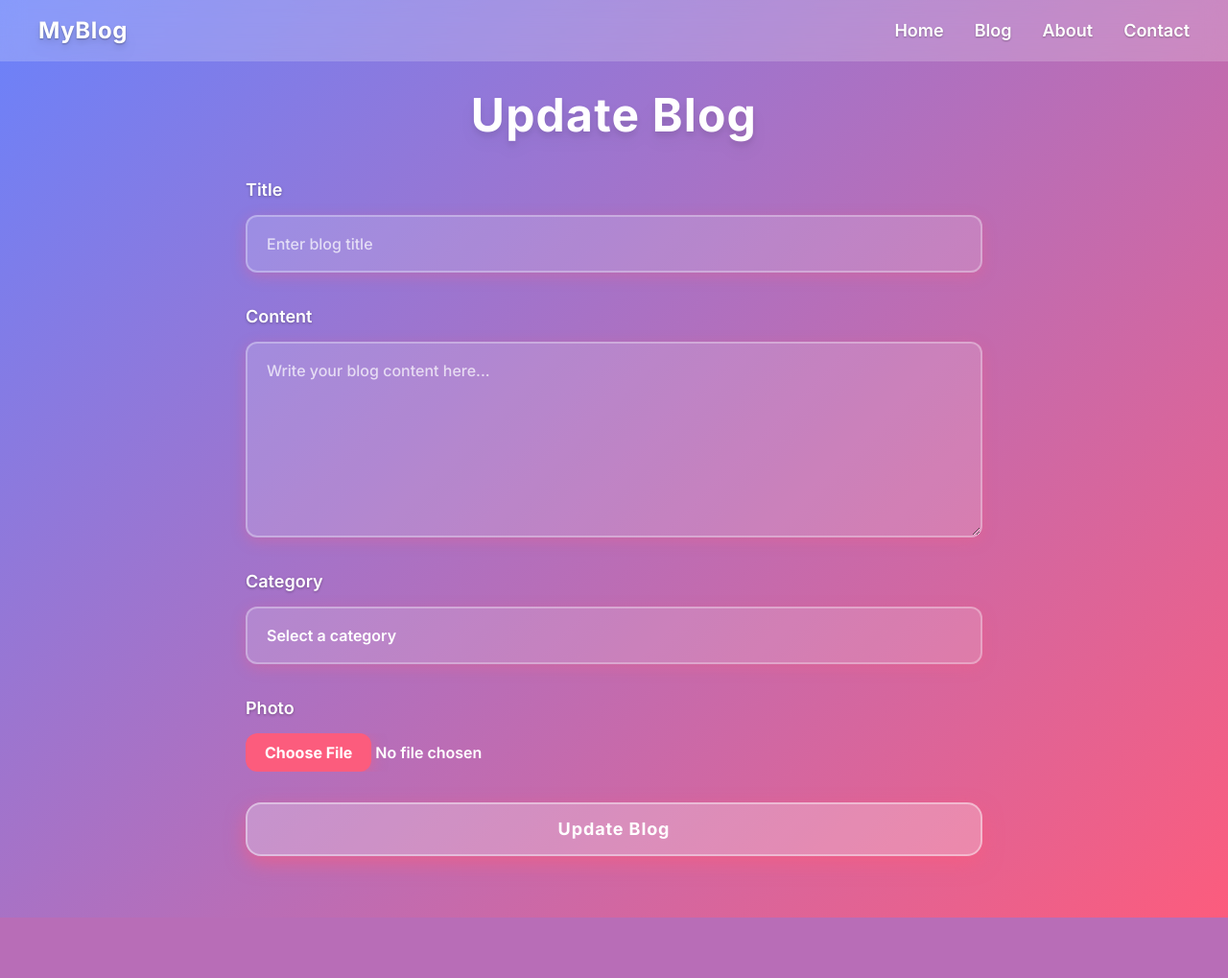
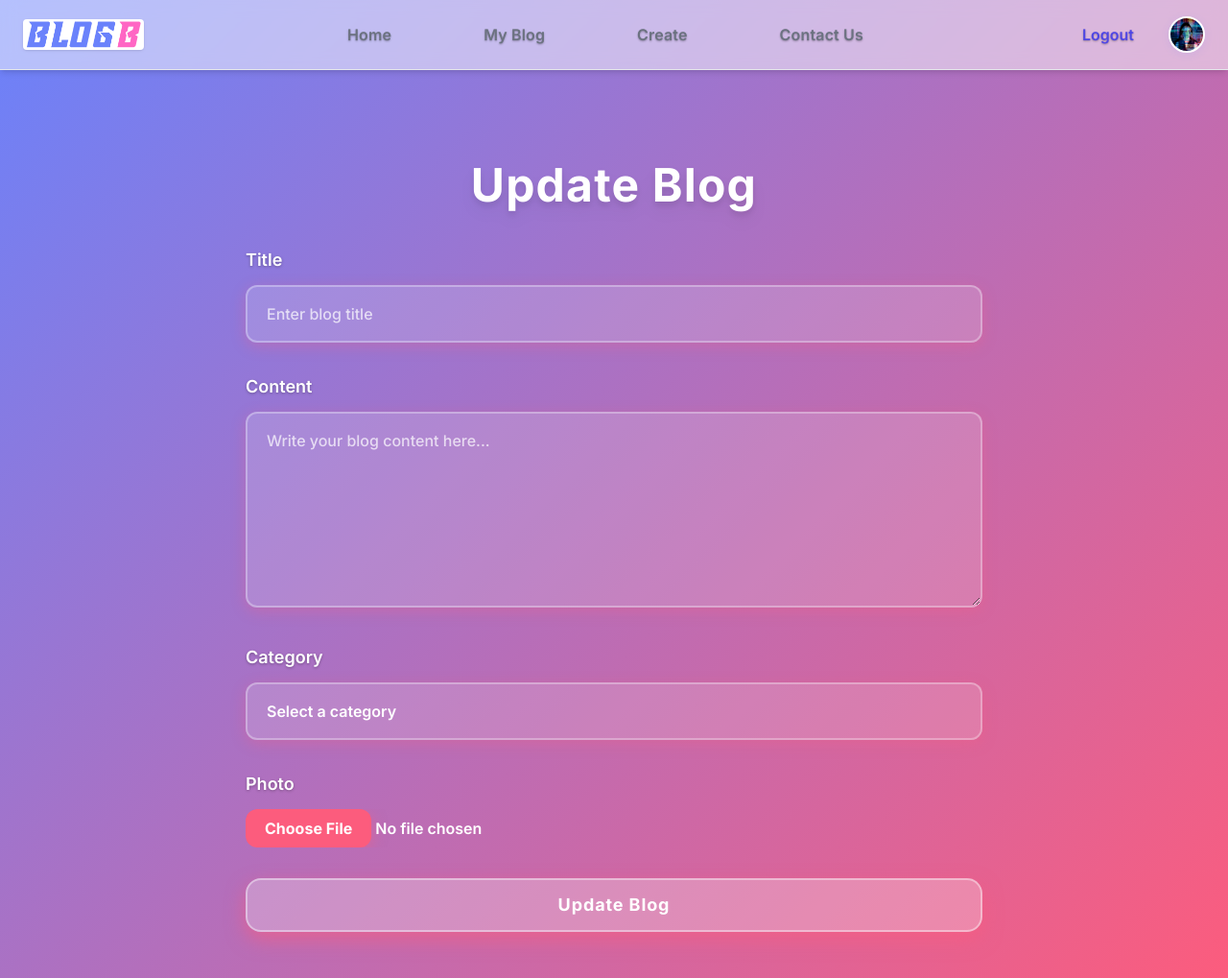
Before and after one commit to jdnavapara516/Blog-Project, a Django app: page /update/6/ in a window 1280 px wide. Shown: the whole page at 96% size. Before the commit the page ends 956 px from the top, so only its background shows below. Run offline with Django 5.2, Linux system fonts and the light colour scheme; a user stored in the database is signed in; data comes from the database, SQL or seed files in the repository; both versions use the stored data as it was after the commit; some libraries are stand-ins or nearby versions.

Commit message:
BUG FIXED

```diff
--- a/Blog/blogapp/templates/blogapp/blog.html
+++ b/Blog/blogapp/templates/blogapp/blog.html
@@ -49,7 +49,7 @@
 <main class="max-w-7xl mx-auto px-6 py-10 grid grid-cols-1 lg:grid-cols-3 gap-10">
   <article class="lg:col-span-2 space-y-6 text-sm sm:text-base leading-relaxed text-gray-900">
     <p>
-      {{ post.content|safe }}
+      {{ post.content | linebreaksbr }}
     </p>
     <div class="flex items-center space-x-2 mt-4">
       <form method="post" action="{% url 'like' post.id %}">
--- a/Blog/blogapp/templates/blogapp/updateblog.html
+++ b/Blog/blogapp/templates/blogapp/updateblog.html
@@ -1,25 +1,13 @@
-{% comment %} {% extends "blogapp/base.html" %}
+ {% extends "blogapp/base.html" %}
 
 {% load static %}
 
 {% block title %}
-
+    Update Blog
 {% endblock %}
 
 {% block extracss %}
 
-{% endblock %}
-
-{% block content %}
-
-{% endblock %} {% endcomment %}
-
-
-<html lang="en">
-<head>
-  <meta charset="UTF-8" />
-  <meta name="viewport" content="width=device-width, initial-scale=1" />
-  <title>Update Blog</title>
   <script src="https://cdn.tailwindcss.com"></script>
   <link
     rel="stylesheet"
@@ -118,30 +106,13 @@
       text-shadow: 0 1px 2px rgb(0 0 0 / 0.3);
     }
   </style>
-</head>
-<body class="flex flex-col min-h-screen">
-  <nav class="w-full bg-white/20 backdrop-blur-md fixed top-0 left-0 z-50">
-    <div class="max-w-7xl mx-auto px-6 sm:px-10 flex items-center justify-between h-16">
-      <a href="#" class="text-white font-extrabold text-2xl tracking-wide drop-shadow-lg select-none">MyBlog</a>
-      <ul class="hidden md:flex space-x-8 text-white font-semibold text-lg">
-        <li><a href="#" class="hover:text-pink-300 transition-colors duration-300">Home</a></li>
-        <li><a href="#" class="hover:text-pink-300 transition-colors duration-300">Blog</a></li>
-        <li><a href="#" class="hover:text-pink-300 transition-colors duration-300">About</a></li>
-        <li><a href="#" class="hover:text-pink-300 transition-colors duration-300">Contact</a></li>
-      </ul>
-      <button id="mobile-menu-button" class="md:hidden text-white focus:outline-none">
-        <i class="fas fa-bars fa-lg"></i>
-      </button>
-    </div>
-    <div id="mobile-menu" class="md:hidden bg-white/10 backdrop-blur-md px-6 pb-4 hidden">
-      <ul class="flex flex-col space-y-4 text-white font-semibold text-lg pt-2">
-        <li><a href="#" class="block hover:text-pink-300 transition-colors duration-300">Home</a></li>
-        <li><a href="#" class="block hover:text-pink-300 transition-colors duration-300">Blog</a></li>
-        <li><a href="#" class="block hover:text-pink-300 transition-colors duration-300">About</a></li>
-        <li><a href="#" class="block hover:text-pink-300 transition-colors duration-300">Contact</a></li>
-      </ul>
-    </div>
-  </nav>
+
+{% endblock %}
+
+{% block content %}
+
+
+<div class="flex flex-col min-h-screen">
 
   <main class="flex-grow flex items-center justify-center px-6 pt-24 pb-12">
     <section class="w-full max-w-3xl">
@@ -210,14 +181,6 @@
       </form>
     </section>
   </main>
+</div>
 
-  <script>
-    const menuButton = document.getElementById('mobile-menu-button');
-    const mobileMenu = document.getElementById('mobile-menu');
-
-    menuButton.addEventListener('click', () => {
-      mobileMenu.classList.toggle('hidden');
-    });
-  </script>
-</body>
-</html>
+{% endblock %}
--- a/Blog/blogapp/templates/components/navbar.html
+++ b/Blog/blogapp/templates/components/navbar.html
@@ -1,6 +1,6 @@
 {% load static %}
 <header
-  class="bg-white/80 backdrop-blur border-b border-gray-200 shadow-md sticky top-0 z-50"
+  class="bg-white/50 backdrop-blur border-b border-gray-200 shadow-md sticky top-0 z-50"
 >
   <nav
     aria-label="Primary Navigation"
--- a/Blog/blogapp/views.py
+++ b/Blog/blogapp/views.py
@@ -55,12 +55,12 @@
         username = request.user.username
         profile = Profile.objects.filter(user=request.user).first()
         bio = profile.bio if profile else ''
-        instal_ink = profile.insta_link if profile else ''
+        insta_ink = profile.insta_link if profile else ''
         address = profile.address if profile else ''
         proffesion = profile.proffesion if profile else ''
-
+        email = request.user.email if request.user.is_authenticated else ''
         profile_image = get_user_profile_photo(request.user)  # Get user's profile photo
-        return render(request, 'blogapp/profile.html', {'bio': bio, 'user_photo': profile_image, 'username': username, 'instal_ink': instal_ink, 'address': address, 'proffesion': proffesion})
+        return render(request, 'blogapp/profile.html', {'bio': bio, 'user_photo': profile_image, 'username': username, 'insta_link': insta_ink, 'address': address, 'proffesion': proffesion, 'email': email})
     else:
         return redirect('login')  # Redirect to login if not authenticated
 
```
Also changed, not shown: Blog/blogapp/templates/blogapp/myblog.html (+5 -5 lines), Blog/blogapp/templates/blogapp/profile.html (+2 -13 lines), Blog/blogapp/static/blogapp/images/logo.png, Blog/db.sqlite3, Blog/media/posts/pexels-totalshape-2383010.jpg (added), 2 other files.
